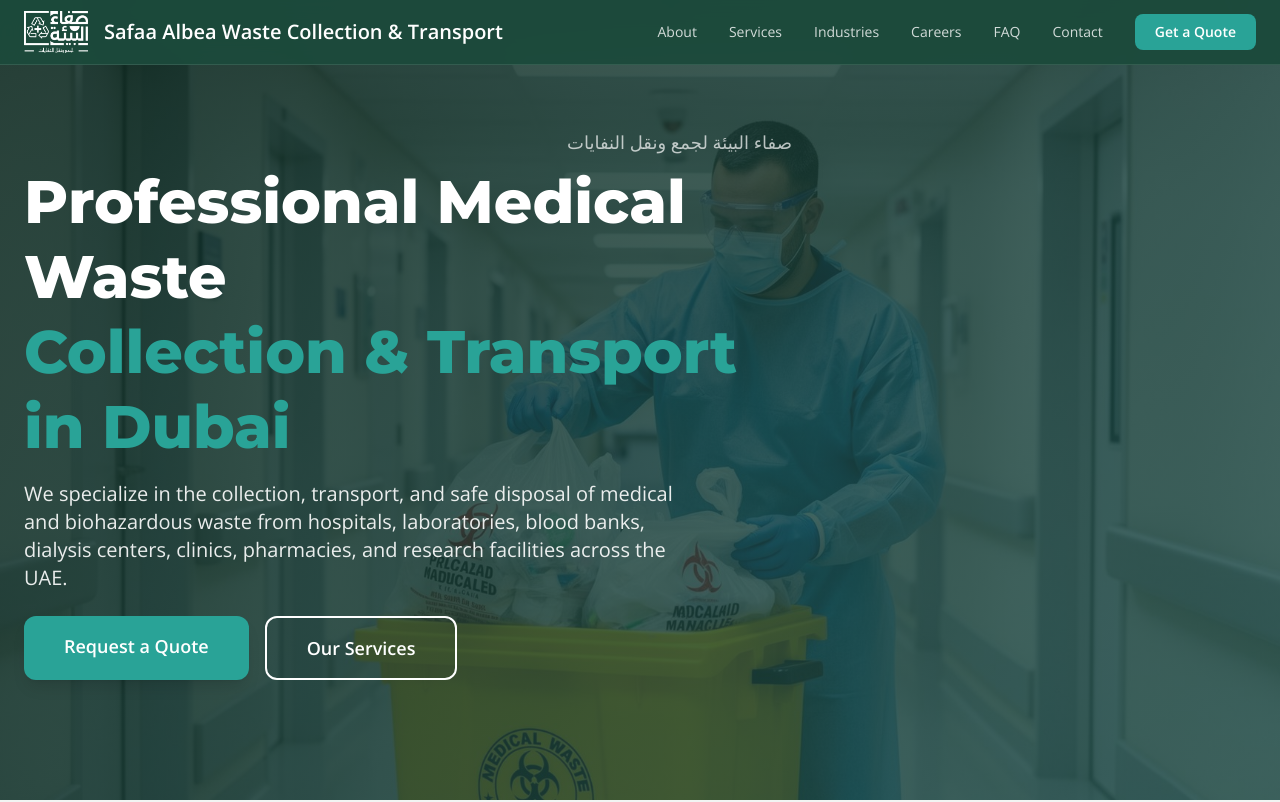
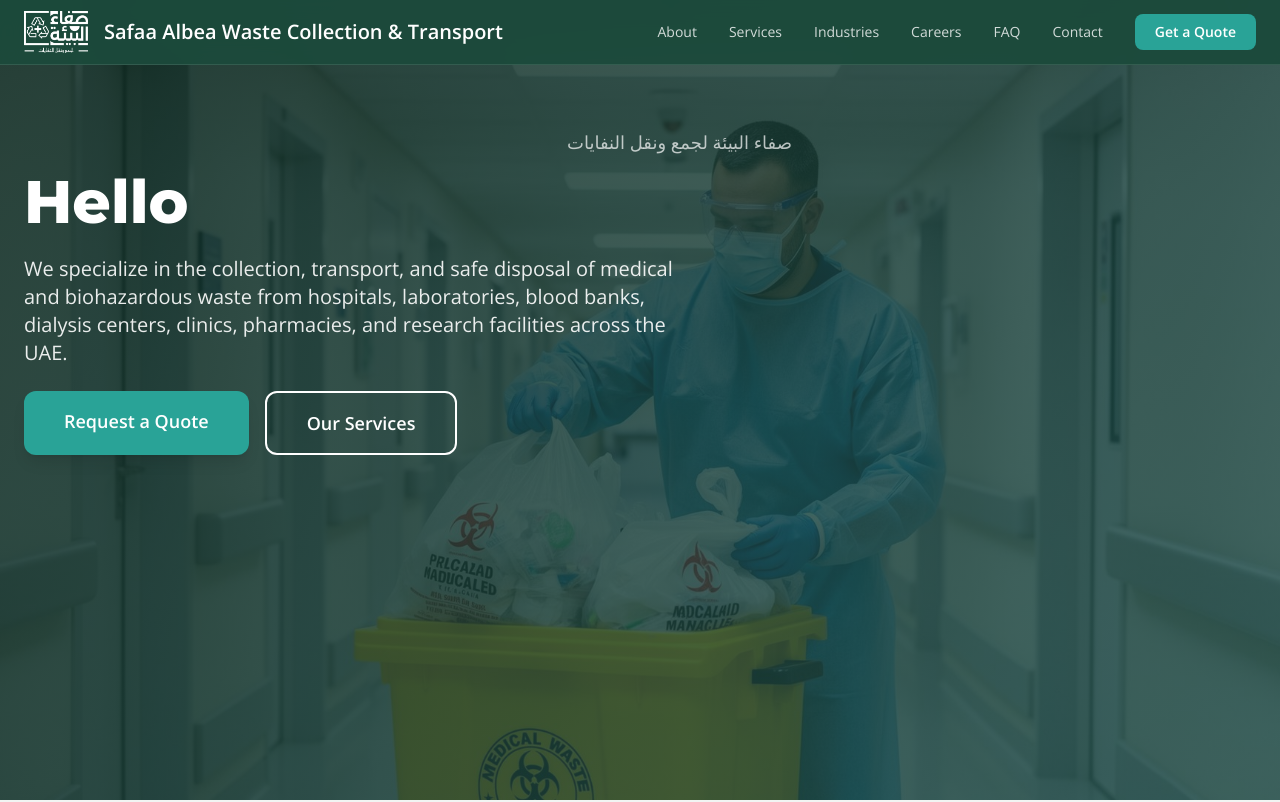
Before and after one commit to NabeelSafaaAlbea/SafaAlbea-PROD, a Next.js app: page / in a window 1280 px wide. Shown: the top 802 px of the page. Built offline with nearby package versions, Linux system fonts and the light colour scheme.

Commit message:
Changing the text of header

```diff
--- a/src/components/HeroSection.tsx
+++ b/src/components/HeroSection.tsx
@@ -27,11 +27,7 @@ const HeroSection = () => {
       </p>
 
      <h1 className="text-4xl md:text-6xl font-extrabold font-heading text-primary-foreground leading-tight mb-4">
-
-        Professional Medical Waste<br />
-        <span className="text-secondary">
-          Collection & Transport in Dubai
-        </span>
+        Hello
       </h1>
 
     <p className="text-lg md:text-xl text-primary-foreground/90 font-body mb-6 max-w-2xl">
```
